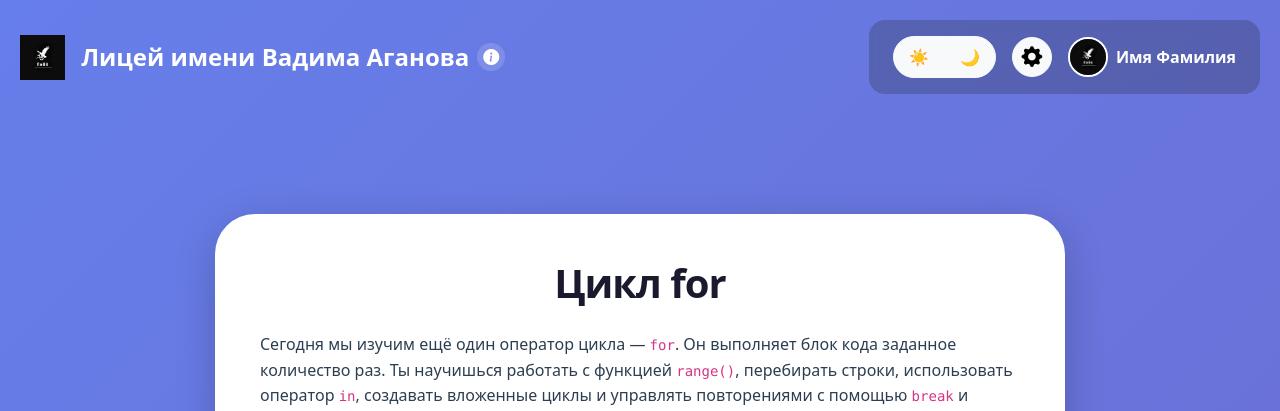
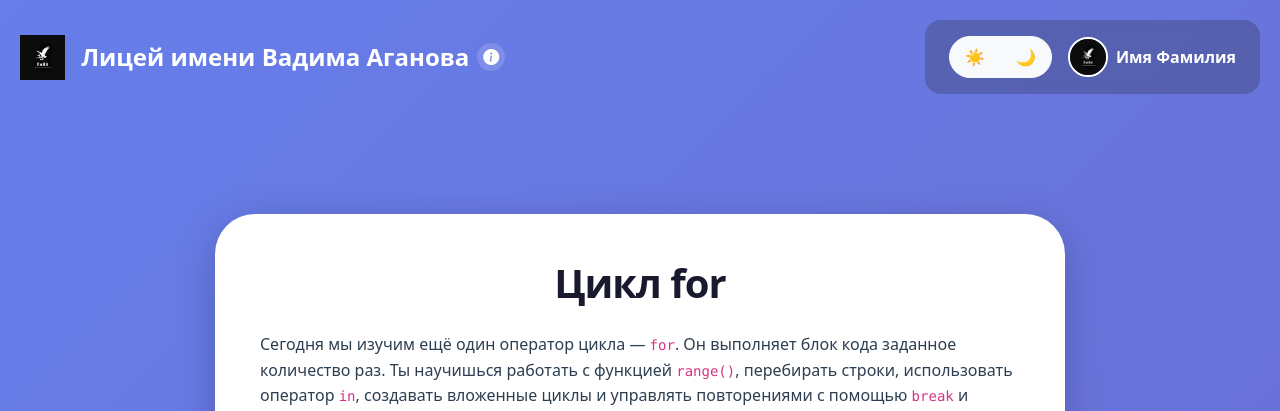
Before and after one commit to leshahit56-pixel/lyceum-of-the-name-of-Vadim-Aganov, a Flask app: page /book_for_for in a window 1280 px wide. Shown: the top 411 px of the page. Run offline with Flask 3, Linux system fonts and the light colour scheme.

Commit message:
удалена кнопка настроек

```diff
--- a/checker.py
+++ b/checker.py
@@ -19,7 +19,7 @@ def check_pep8(solution):
     sys.stdout = old_stdout
 
     errors = out.getvalue().strip()
-    error_lines = [line for line in errors.split('\n') if 'W292' not in line]
+    error_lines = [line for line in errors.split('\n') if 'W292' not in line and 'E901' not in line]
 
     if not error_lines:
         return "ok"
@@ -80,7 +80,6 @@ def first_first(solution, tests):
         result['verdict'] = 'код не соответствует стандарту PEP8'
         return result
 
-    # Прогон по всем тестам
     for i, test in enumerate(tests, 1):
         single_result = run_single_test(solution, test["input"], test["expected"])
 
--- a/templates/base.html
+++ b/templates/base.html
@@ -194,12 +194,6 @@
             </button>
         </div>
 
-        <!-- Кнопка настроек -->
-        <button type="button" class="btn btn-light rounded-circle d-flex align-items-center justify-content-center p-0"
-                style="width: 40px; height: 40px;"
-                onclick="window.location.href='/settings'">
-            <i class="bi bi-gear-fill" style="font-size: 1.3rem;"></i>
-        </button>
 
         <!-- Профиль -->
         <button type="button" class="btn p-0 d-flex align-items-center gap-2"
```
